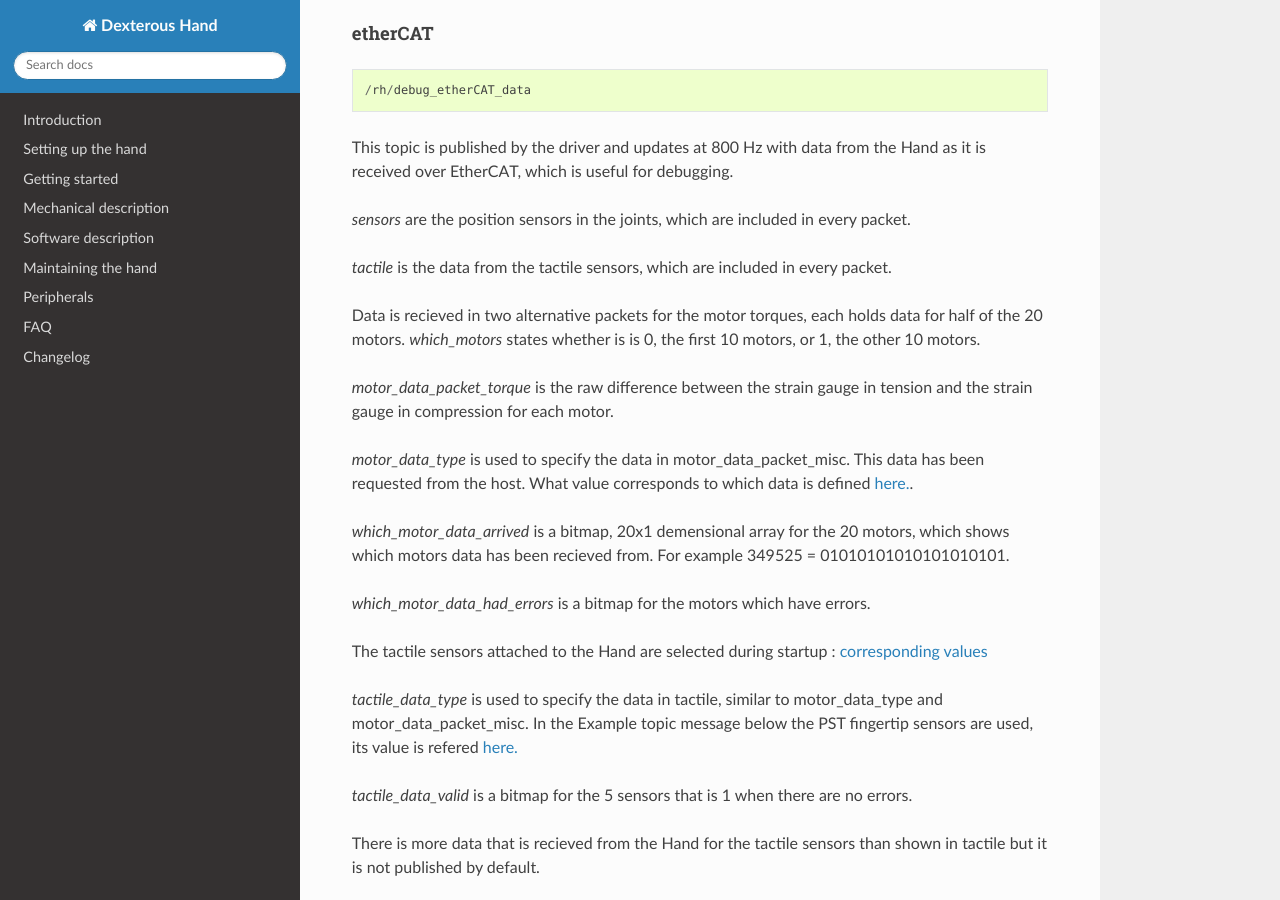
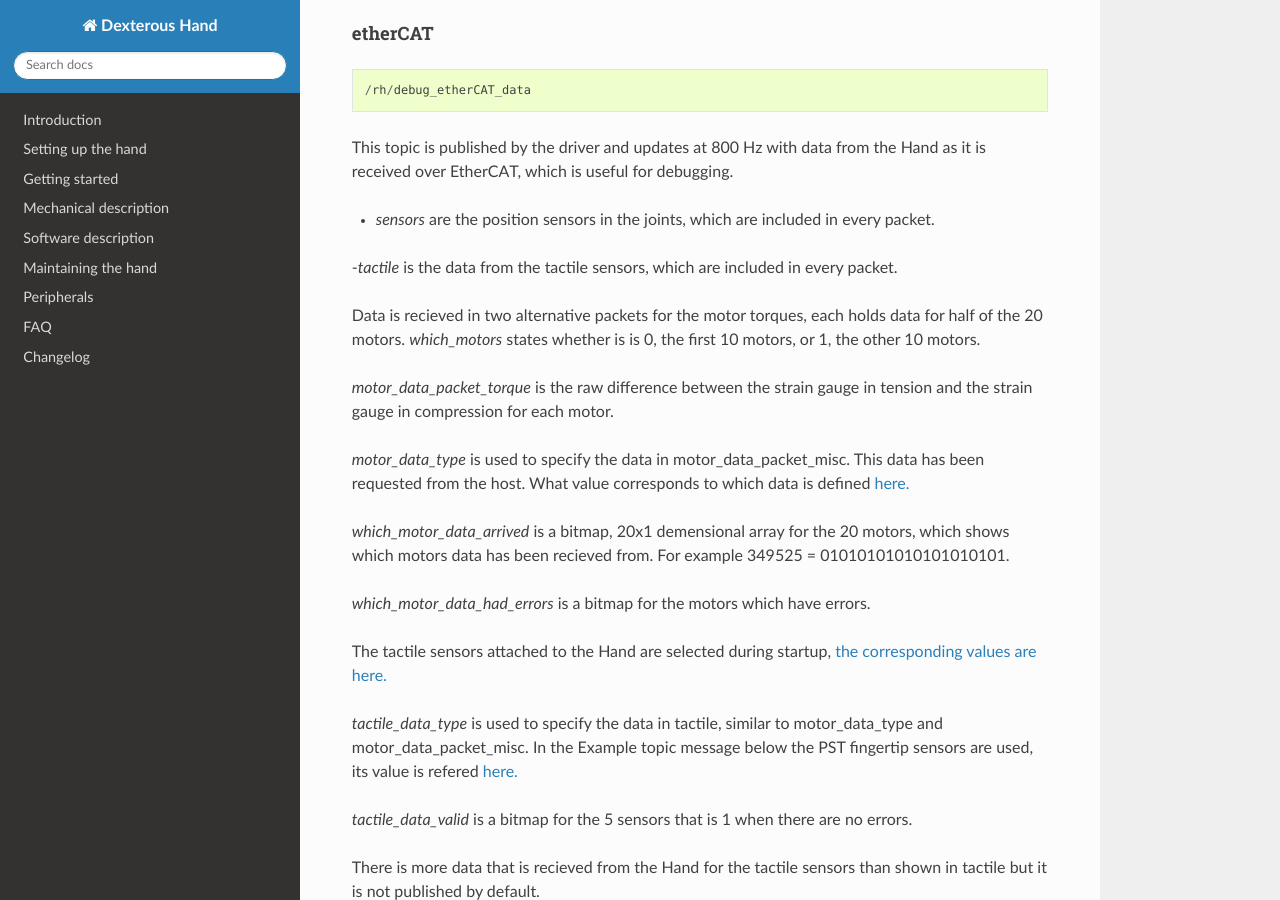
Before and after one commit to shadow-robot/sr_dexterous_hand_documentation, a Sphinx documentation site: the page built from docs/user_guide/3_getting_started.md, in a window 1280 px wide and 900 px high, scrolled down 17962 px. Built offline with Sphinx 7.4.7 and the Read the Docs theme 2.0.0, drawn with Linux system fonts in a browser that asks for light colours.

Commit message:
adding topics section..

```diff
--- a/docs/user_guide/3_getting_started.md
+++ b/docs/user_guide/3_getting_started.md
@@ -574,15 +574,15 @@ Example topic message :
 
 This topic is published by the driver and updates at 800 Hz with data from the Hand as it is received over EtherCAT, which is useful for debugging.
 
-*sensors* are the position sensors in the joints, which are included in every packet.
+- *sensors* are the position sensors in the joints, which are included in every packet.
 
-*tactile* is the data from the tactile sensors, which are included in every packet.
+ -*tactile* is the data from the tactile sensors, which are included in every packet.
 
 Data is recieved in two alternative packets for the motor torques, each holds data for half of the 20 motors. *which_motors* states whether is is 0, the first 10 motors, or 1, the other 10 motors.
 
 *motor_data_packet_torque* is the raw difference between the strain gauge in tension and the strain gauge in compression for each motor.
 
-*motor_data_type* is used to specify the data in motor_data_packet_misc. This data has been requested from the host. What value corresponds to which data is defined [here.](https://github.com/shadow-robot/hand-firmware/blob/ff95fa8fc50a372c37f5fedcc5b916f4d5c4afe2/PIC32/nodes/0220_palm_edc/0220_palm_edc_ethercat_protocol.h#L88).
+*motor_data_type* is used to specify the data in motor_data_packet_misc. This data has been requested from the host. What value corresponds to which data is defined [here.](https://github.com/shadow-robot/hand-firmware/blob/ff95fa8fc50a372c37f5fedcc5b916f4d5c4afe2/PIC32/nodes/0220_palm_edc/0220_palm_edc_ethercat_protocol.h#L88)
 
 
 
@@ -590,7 +590,7 @@ Data is recieved in two alternative packets for the motor torques, each holds da
 
 *which_motor_data_had_errors* is a bitmap for the motors which have errors.
 
-The tactile sensors attached to the Hand are selected during startup : [corresponding values](https://github.com/shadow-robot/hand-firmware/blob/ff95fa8fc50a372c37f5fedcc5b916f4d5c4afe2/PIC32/nodes/common/tactile_edc_ethercat_protocol.h#L74)
+The tactile sensors attached to the Hand are selected during startup, [the corresponding values are here.](https://github.com/shadow-robot/hand-firmware/blob/ff95fa8fc50a372c37f5fedcc5b916f4d5c4afe2/PIC32/nodes/common/tactile_edc_ethercat_protocol.h#L74)
 
 *tactile_data_type* is used to specify the data in tactile, similar to motor_data_type and motor_data_packet_misc. In the Example topic message below the PST fingertip sensors are used, its value is refered [here.](https://github.com/shadow-robot/hand-firmware/blob/ff95fa8fc50a372c37f5fedcc5b916f4d5c4afe2/PIC32/nodes/common/tactile_edc_ethercat_protocol.h#L93)
 
```
